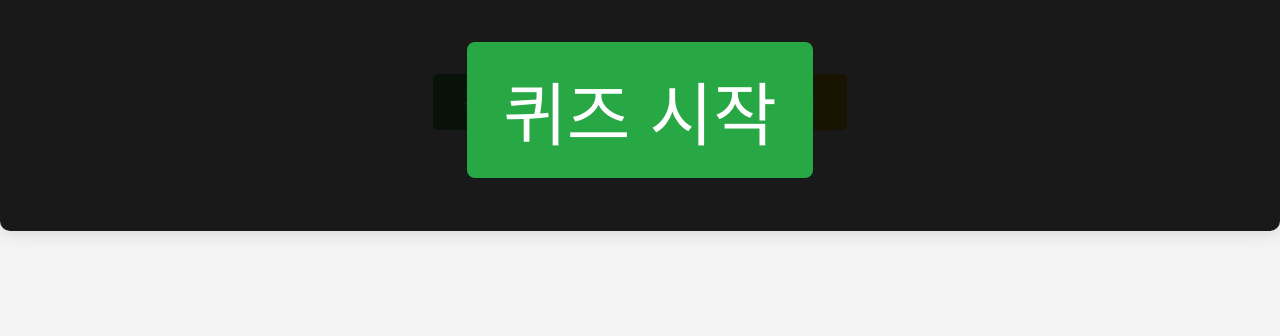
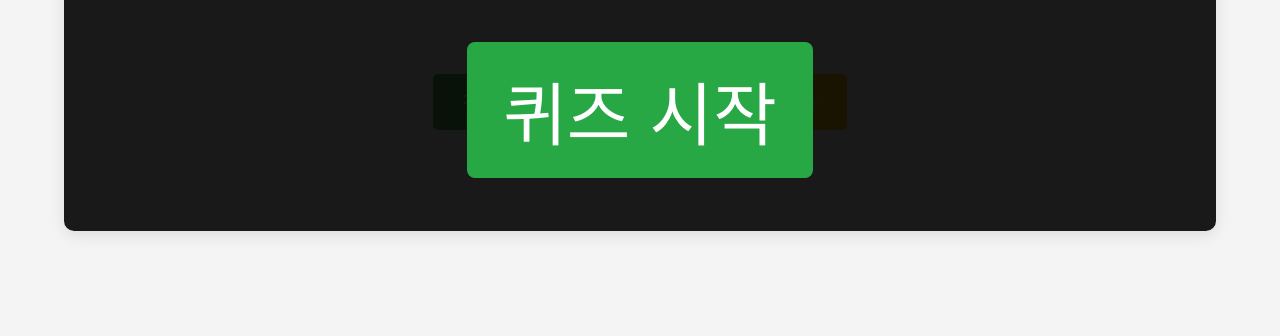
Before and after one commit to bogun-good/infection, a plain HTML site: page infectious.html in a window 1280 px wide. Shown: the part 464-800 px from the top of the page. Drawn offline with Linux system fonts and the light colour scheme.

Commit message:
Update infectious.html

```diff
--- a/infectious.html
+++ b/infectious.html
@@ -1,3 +1,4 @@
+
 
 
 
@@ -24,8 +25,9 @@
             padding: 20px;
             border-radius: 10px;
             box-shadow: 0 4px 15px rgba(0, 0, 0, 0.1);
-            width: 1394px; /* Fixed width for testing: 1205px + 5cm (189px) */
-            max-width: 1394px; /* 10cm (약 378px) + 6cm (약 226.8px) + 5cm (약 189px) 추가: 600px + 378px + 227px + 189px = 1394px */
+            width: 90%; /* Responsive width */
+            /* 10cm (약 378px) + 6cm (약 226.8px): 600px + 378px + 227px = 1205px */
+            max-width: 1205px;
             text-align: center;
             box-sizing: border-box;
             position: relative;
```
